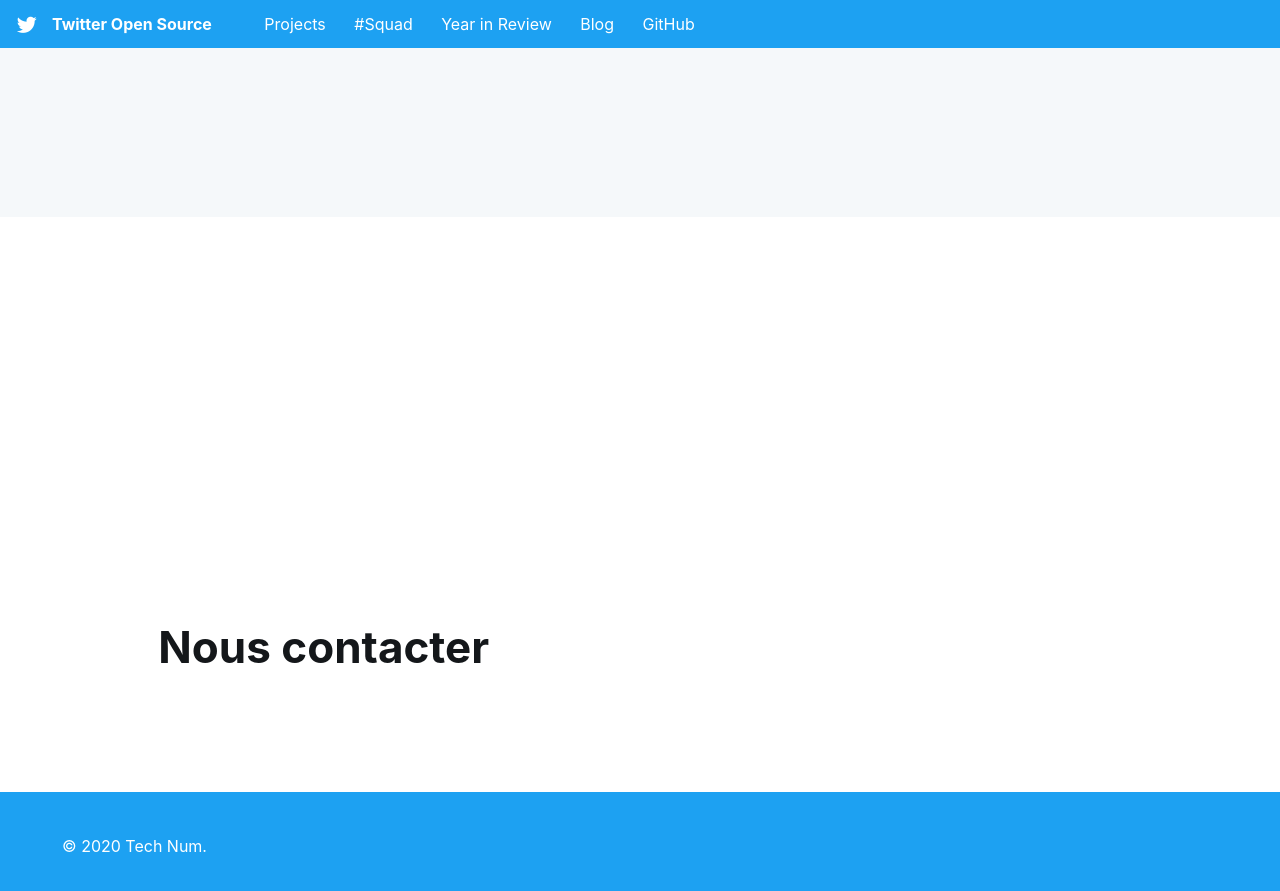
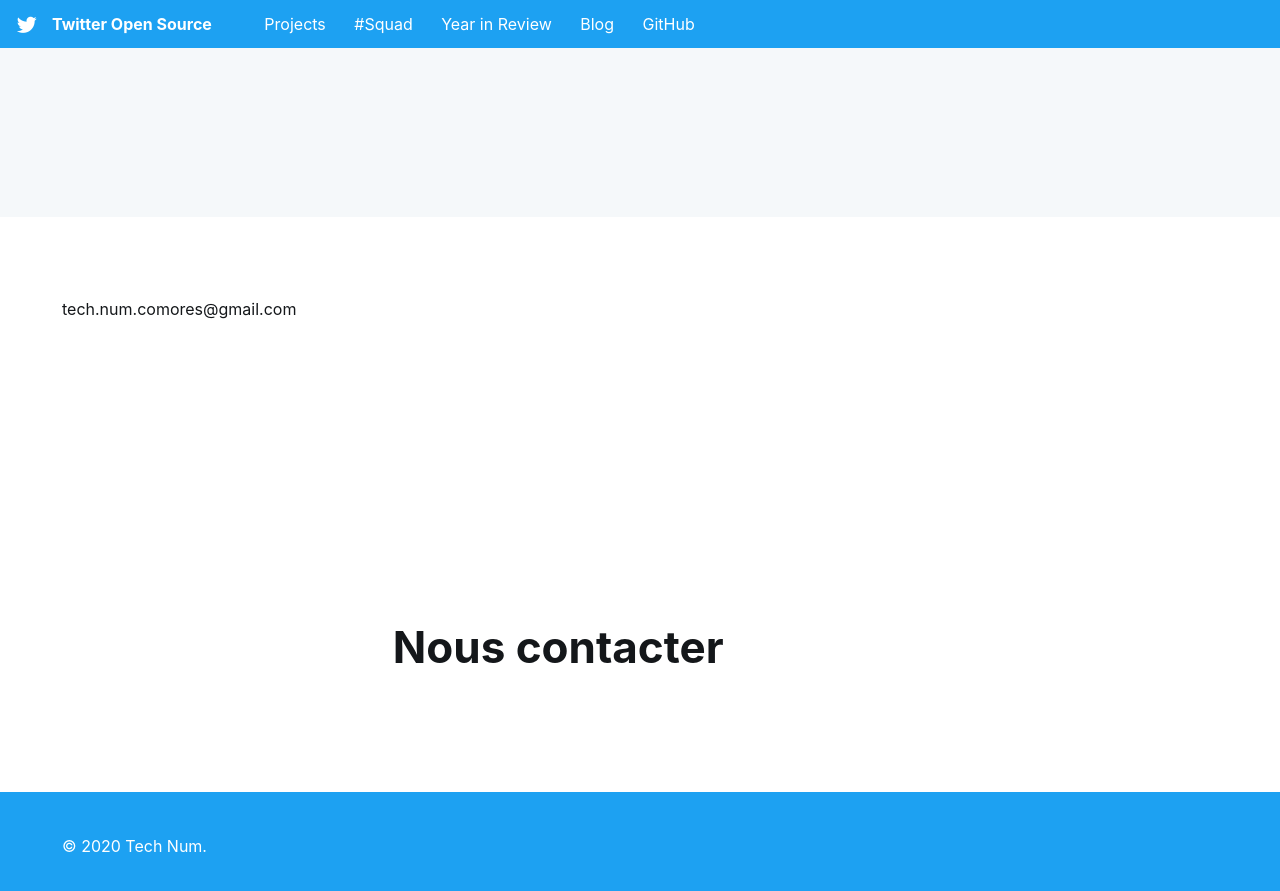
Before and after one commit to tech-num/test, a Jekyll site: the page built from index.html, in a window 1280 px wide and 900 px high, scrolled down 2772 px. Shown: the top 891 px of the window. Built offline with Jekyll 4.4.1, drawn with Linux system fonts in a browser that asks for light colours; some web fonts are replaced.

Commit message:
Update index.html

```diff
--- a/index.html
+++ b/index.html
@@ -81,8 +81,8 @@
 
 <div class="section">
     <div class="Grid container">
-<!-- The heading "Follow Us @TwitterOSS" is inserted with Javascript -->
         <div id="open-source-timeline">
+             <p class="mega-margin">tech.num.comores@gmail.com</p>
         </div>
     </div>
 </div>
```
